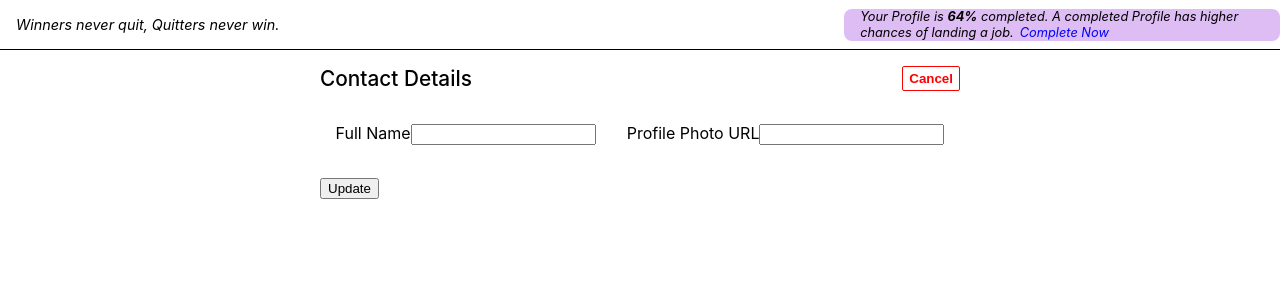
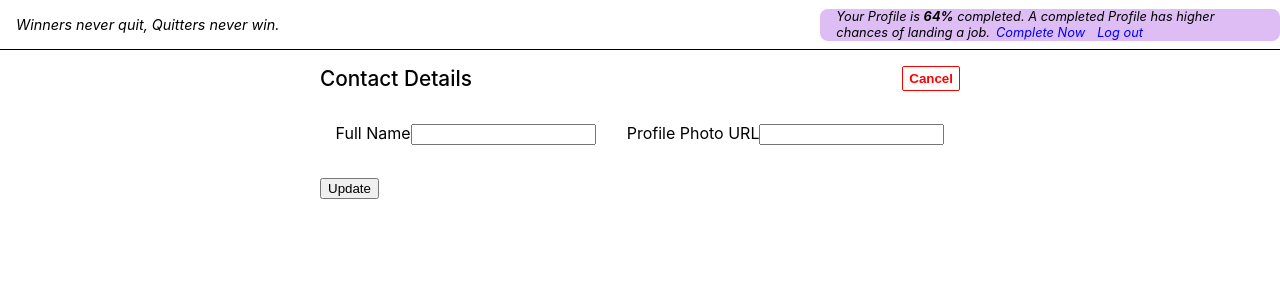
Before and after one commit to dasushan/react-expense-tracker-app, a React (Create React App) app: page /profile in a window 1280 px wide. Shown: the top 300 px of the page. Built offline with nearby package versions, Linux system fonts and the light colour scheme; no server answers; sample sign-in values are in the browser's storage.

Commit message:
adding logout feature

```diff
--- a/src/App.js
+++ b/src/App.js
@@ -1,21 +1,28 @@
-import AuthForm from './components/Auth/AuthForm';
-import { Route, Switch } from 'react-router-dom';
+import { Route, Switch, Redirect } from 'react-router-dom';
 import Welcome from './components/pages/Welcome';
 import AuthPage from './components/pages/AuthPage';
 import Profile from './components/pages/Profile';
+import AuthContext from './components/store/auth-context';
+import { useContext } from 'react';
 
 function App() {
+  const authCtx = useContext(AuthContext);
+
   return (
     <div className="App">
-
       <Switch>
-        <Route path='/' exact><AuthPage /></Route>
+        {!authCtx.isLoggedIn && <Route path="/" exact>
+          <AuthPage />
+        </Route>}
         <Route path="/welcome">
-          <Welcome />
+          {authCtx.isLoggedIn && <Welcome />}
+          {!authCtx.isLoggedIn && <Redirect to="/" />}
         </Route>
-        <Route path="/profile"><Profile /></Route>
+        <Route path="/profile">
+          {authCtx.isLoggedIn && <Profile />}
+          {!authCtx.isLoggedIn && <Redirect to="/" />}
+        </Route>
       </Switch>
-
     </div>
   );
 }
--- a/src/components/Profile/ProfileForm.js
+++ b/src/components/Profile/ProfileForm.js
@@ -1,10 +1,12 @@
 import { useRef, useContext, useEffect, useState } from 'react';
+import { useHistory } from 'react-router-dom';
 import AuthContext from '../store/auth-context';
 import classes from './ProfileForm.module.css';
 const ProfileForm = () => {
   const nameInputRef = useRef();
   const urlInputRef = useRef();
   const authCtx = useContext(AuthContext);
+  const history = useHistory();
 
   const [defaultName, setDefaultName] = useState("");
   const [defaultUrl, setDefaultUrl] = useState("");
@@ -64,6 +66,10 @@ const ProfileForm = () => {
           Your Profile is <b>64%</b> completed. A completed Profile has higher
           chances of landing a job.
           <button>Complete Now</button>
+          <button onClick={() => {
+            authCtx.logout();
+            history.replace('/')
+          }}>Log out</button>
         </div>
       </header>
       <form className={classes.form} onSubmit={submitHandler}>
--- a/src/components/Profile/UserProfile.js
+++ b/src/components/Profile/UserProfile.js
@@ -42,6 +42,10 @@ const UserProfile = () => {
           >
             Complete Now
           </button>
+          <button onClick={() => {
+            authCtx.logout();
+            history.replace('/')
+          }}>Log out</button>
         </div>
       </div>
 
--- a/src/components/store/auth-context.js
+++ b/src/components/store/auth-context.js
@@ -21,7 +21,8 @@ export const AuthContextProvider = (props) => {
     }
 
     const logoutHandler = () => {
-
+        localStorage.removeItem('token')
+        setToken(null)
     }
 
     const contextValue = {
```
